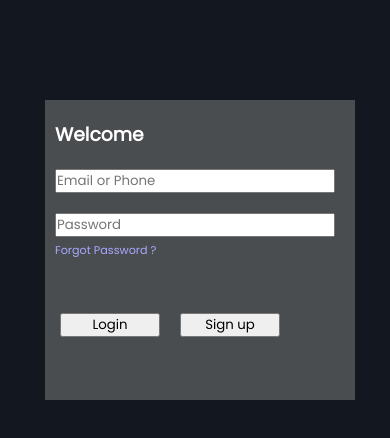
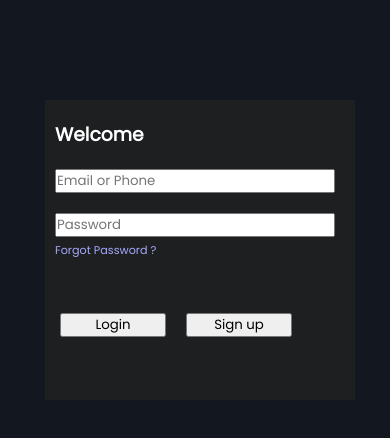
Before and after one commit to ankitverma45/moviepage, a plain HTML site: page sign.html in a window 390 px wide. Drawn offline with Linux system fonts and the light colour scheme.

Commit message:
my movie website

```diff
--- a/style.css
+++ b/style.css
@@ -100,7 +100,7 @@ header {
     position: absolute;
 }
 .sign-pages{
-    background-color: rgb(74, 77, 80);
+    background-color: rgb(29, 31, 33);
     width: 400px;
     display: flex;
     flex-direction: column;
@@ -1879,6 +1879,9 @@ html::-webkit-scrollbar-thumb {
         column-gap: 20px;
         margin-left: 5px;
     }
+    .login button{
+        width: 106px;
+    }
 }
 
 @media (max-width :355px) {
```
